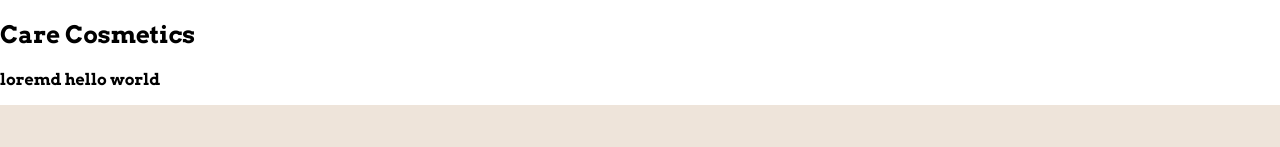
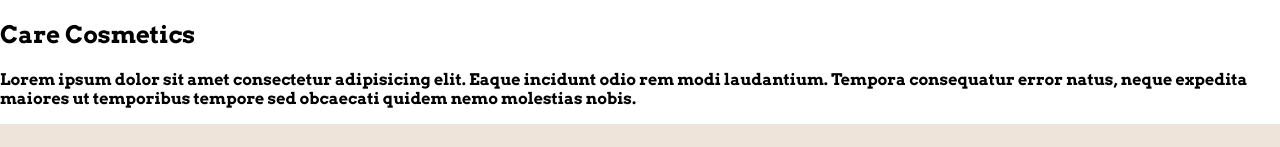
Before and after one commit to AigerimAkmatalieva/care-products-diploma-, a React (Create React App) app: page /about in a window 1280 px wide. Shown: the part 745-892 px from the top of the page. Built offline with nearby package versions, Linux system fonts and the light colour scheme.

Commit message:
added havbar

```diff
--- a/public/index.html
+++ b/public/index.html
@@ -43,4 +43,5 @@
       To create a production bundle, use `npm run build` or `yarn build`.
     -->
   </body>
+
 </html>
--- a/src/components/Header/Header.js
+++ b/src/components/Header/Header.js
@@ -9,7 +9,6 @@ function Header() {
   return (
     <header className="Header" style={style}>
       <h1>Care products</h1>
-
     </header>
   );
 }
--- a/src/pages/About.js
+++ b/src/pages/About.js
@@ -3,7 +3,7 @@ function About() {
   return (
    <article>
       <h1>Care Cosmetics</h1>
-    <p>loremd hello world</p>
+    <p>Lorem ipsum dolor sit amet consectetur adipisicing elit. Eaque incidunt odio rem modi laudantium. Tempora consequatur error natus, neque expedita maiores ut temporibus tempore sed obcaecati quidem nemo molestias nobis.</p>
    </article>
   )
 }
--- a/src/pages/Catalog.js
+++ b/src/pages/Catalog.js
@@ -0,0 +1,11 @@
+function Catalog() {
+
+  return (
+   <article>
+      <h1>Care Cosmetics Catalog</h1>
+    <p>Lorem ipsum dolor sit amet consectetur adipisicing elit. Eaque incidunt odio rem modi laudantium. Tempora consequatur error natus, neque expedita maiores ut temporibus tempore sed obcaecati quidem nemo molestias nobis.</p>
+   </article>
+  )
+}
+
+export default Catalog;
--- a/src/pages/Contacts.js
+++ b/src/pages/Contacts.js
@@ -0,0 +1,11 @@
+function Contacts() {
+
+  return (
+   <article>
+      <h1>Care Cosmetics Contacts</h1>
+    <p>Lorem ipsum dolor sit amet consectetur adipisicing elit. Eaque incidunt odio rem modi laudantium. Tempora consequatur error natus, neque expedita maiores ut temporibus tempore sed obcaecati quidem nemo molestias nobis.</p>
+   </article>
+  )
+}
+
+export default Contacts;
```
